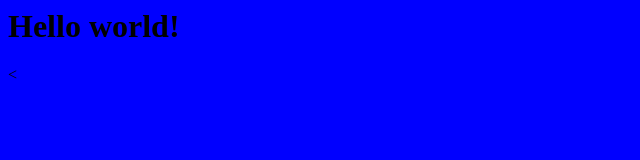
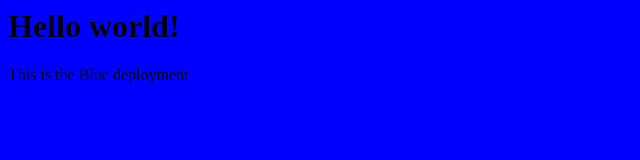
Before and after one commit to jonathan-kosgei/goCD, a plain HTML site: page docker/nginx/index.html in a window 1280 px wide. Shown: the whole page, without its empty margins (0-640 px from the left). Drawn offline with Linux system fonts and the light colour scheme.

```diff
--- a/docker/nginx/index.html
+++ b/docker/nginx/index.html
@@ -1,6 +1,6 @@
 <html>
 <body bgcolor="blue">
 <h1>Hello world!</h1>
-<p><</p>
+<p>This is the Blue deployment</p>
 </body>
 </html>
```
